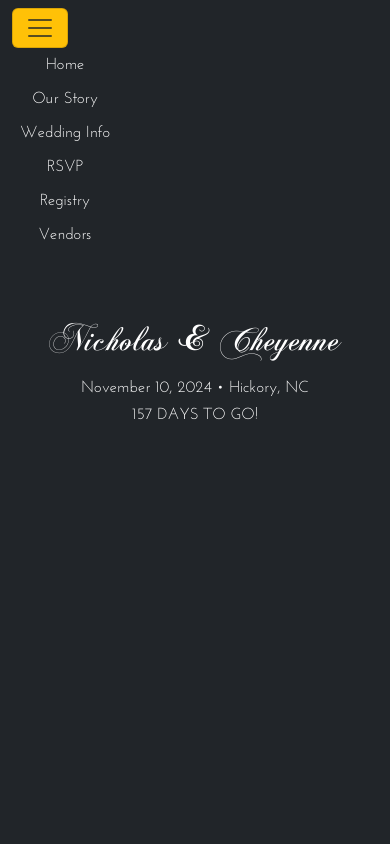
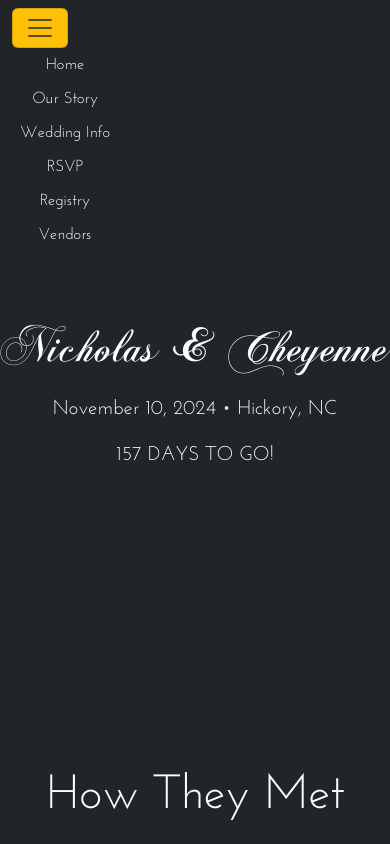
Before and after one commit to ncapel/capel-wedding-app, a React (Create React App) app: page / in a window 390 px wide. Shown: the top 844 px of the page. Built offline with nearby package versions, Linux system fonts and the light colour scheme.

Commit message:
Tweaks to spacing and styling, added vendors component

```diff
--- a/src/App.js
+++ b/src/App.js
@@ -3,7 +3,8 @@ import NavBar from './Components/Nav';
 import Header from './Components/Header';
 import Story from './Components/OurStory';
 import WeddingInfo from './Components/Info';
-import venueImage from './assets/img/warehouse18.jpg'
+import venueImage from './assets/img/warehouse18.jpg';
+import Vendors from './Components/Vendors';
 
 function App() {
   return (
@@ -12,6 +13,7 @@ function App() {
       <Header/>
       <Story/>
       <WeddingInfo imgPath={venueImage}/>
+      <Vendors />
     </div>
   );
 }
--- a/src/Components/Header.js
+++ b/src/Components/Header.js
@@ -10,8 +10,8 @@ function Header() {
     return (
         <div id='home' className='text-center text-white header'>
             <h1 className='mb-3 title'>Nicholas & Cheyenne</h1>
-            <h5 className='sub-title'>November 10, 2024 • Hickory, NC</h5>
-            <h5 className='sub-title'>{days + ' DAYS TO GO!'}</h5>
+            <p className='sub-title'>November 10, 2024 • Hickory, NC</p>
+            <p className='sub-title'>{days + ' DAYS TO GO!'}</p>
         </div>
     );
 };
--- a/src/Components/Info.js
+++ b/src/Components/Info.js
@@ -5,11 +5,11 @@ import { Row, Col, Image} from 'react-bootstrap';
 function WeddingInfo (props) {
 
     return (
-        <Row className='d-flex justify-content-center wed-info' id='wedding-info'>
+        <Row className='d-flex justify-content-center wed-info text-center' id='wedding-info'>
             <Col xxs={12} md={8} lg={6} className='p-0'>
-                <h2 className='sub-title text-center text-white mb-5'>Wedding Info</h2>
+                <h2 className='sub-title text-white mb-5'>Wedding Info</h2>
                 <Image src={props.imgPath} alt='pic of the venue' className='venue-image'/>
-                <p className='sub-title text-white text-center'>
+                <p className='sub-title text-white mt-4'>
                     Ceremony - 4:00 PM at 18 2nd St SE, Hickory, NC 28602
                     <br></br>
                     Reception - 5:00 PM at 18 2nd St SE, Hickory, NC 28602
--- a/src/Components/Nav.js
+++ b/src/Components/Nav.js
@@ -36,7 +36,7 @@ function NavBar() {
         <Navbar
         expand='lg'
         fixed='top'
-        className={`vertical-navbar ${isNavbarHidden ? 'hidden' : ''}`}
+        className={`horizontal-navbar ${isNavbarHidden ? 'hidden' : ''}`}
         onMouseEnter={toggleNav}
         onMouseLeave={toggleNav}
         >
--- /dev/null
+++ b/src/Components/Vendors.js
@@ -0,0 +1,20 @@
+import React from 'react';
+import { Row, Col } from 'react-bootstrap';
+
+function Vendors() {
+
+	return (
+		<Row className='d-flex justify-content-center text-center' id='vendors'>
+			<Col xxs={12} md={8} lg={6} className='p0'>
+				<h2 className='sub-title text-white mb-5'>Shoutout to our Vendors</h2>
+				<p className='sub-title text-white'>Photography - FirstLast, @Social</p>
+				<p className='sub-title text-white'>DJ - FirstLast, @Social</p>
+				<p className='sub-title text-white'>Venue/Catering - FirstLast, @Social</p>
+				<p className='sub-title text-white'>Florist - FirstLast, @Social</p>
+				<p className='sub-title text-white'>Cake - FirstLast, @Social</p>
+			</Col>
+		</Row>
+	)
+}
+
+export default Vendors;
--- a/src/index.css
+++ b/src/index.css
@@ -25,7 +25,7 @@ code {
   src: local('TitleFont2'), url(./assets/fonts/JosefinSans-Regular.ttf) format('truetype');
 }
 
-  .vertical-navbar {
+  .horizontal-navbar {
     /* Styles for the main container (position, height, width) */
     position: fixed;
     top: 0;
@@ -74,30 +74,36 @@ code {
 
   .title {
     font-family: TitleFont;
-    font-size: 72px;
+    font-size: 84px;
   }
 
   .sub-title {
     font-family: TitleFont2;
+    font-size: 24px;
+  }
+
+  h2 {
+    font-size: 48px !important;
   }
 
   .header {
-    margin-top: 450px;
+    margin-top: 250px;
   }
 
   .story {
-    margin-top: 1000px;
+    margin-top: 500px;
   }
 
   .wed-info {
-    margin-top: 1000px;
+    margin-top: 500px;
+    margin-bottom: 500px;
   }
 
-.venue-image {
-  width: 45rem;
-  height: 45rem;
-  margin: 0;
-  padding: 0;
+  .venue-image {
+    width: 45rem;
+    height: 45rem;
+    margin: 0;
+    padding: 0;
 }
 
 @media (min-width: 769px) and (max-width: 1023px) {
@@ -123,20 +129,25 @@ code {
   }
 
   .title {
-    font-size: 36px;
+    font-size: 48px;
   }
 
   .sub-title {
-    font-size: 16px;
+    font-size: 20px;
 
   }
 
+  h2 {
+    font-size: 20px;
+  }
+
   .story {
-    margin-top: 500px;
+    margin-top: 250px;
   }
 
   .wed-info {
-    margin-top: 500px;
+    margin-top: 250px;
+    margin-bottom: 250px;
   }
 
   .venue-image {
```
